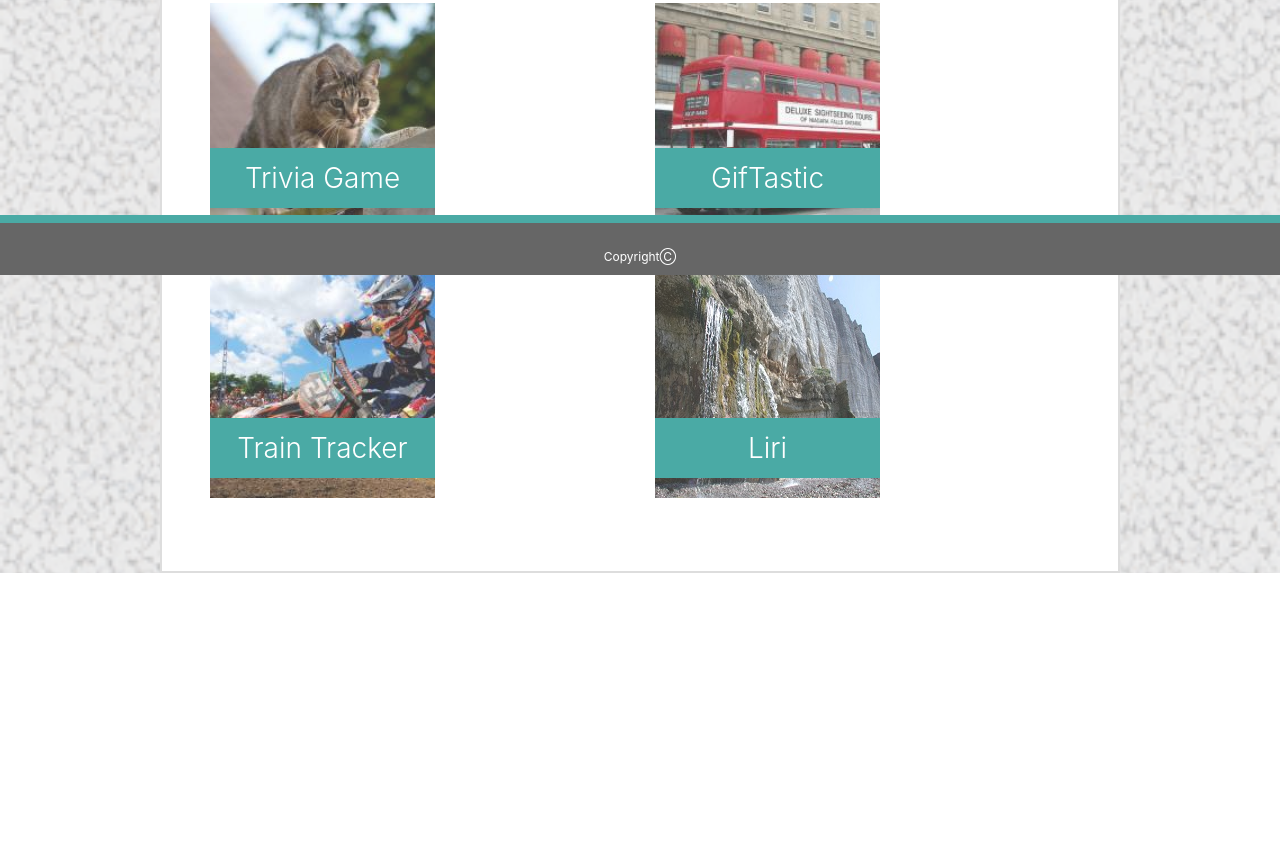
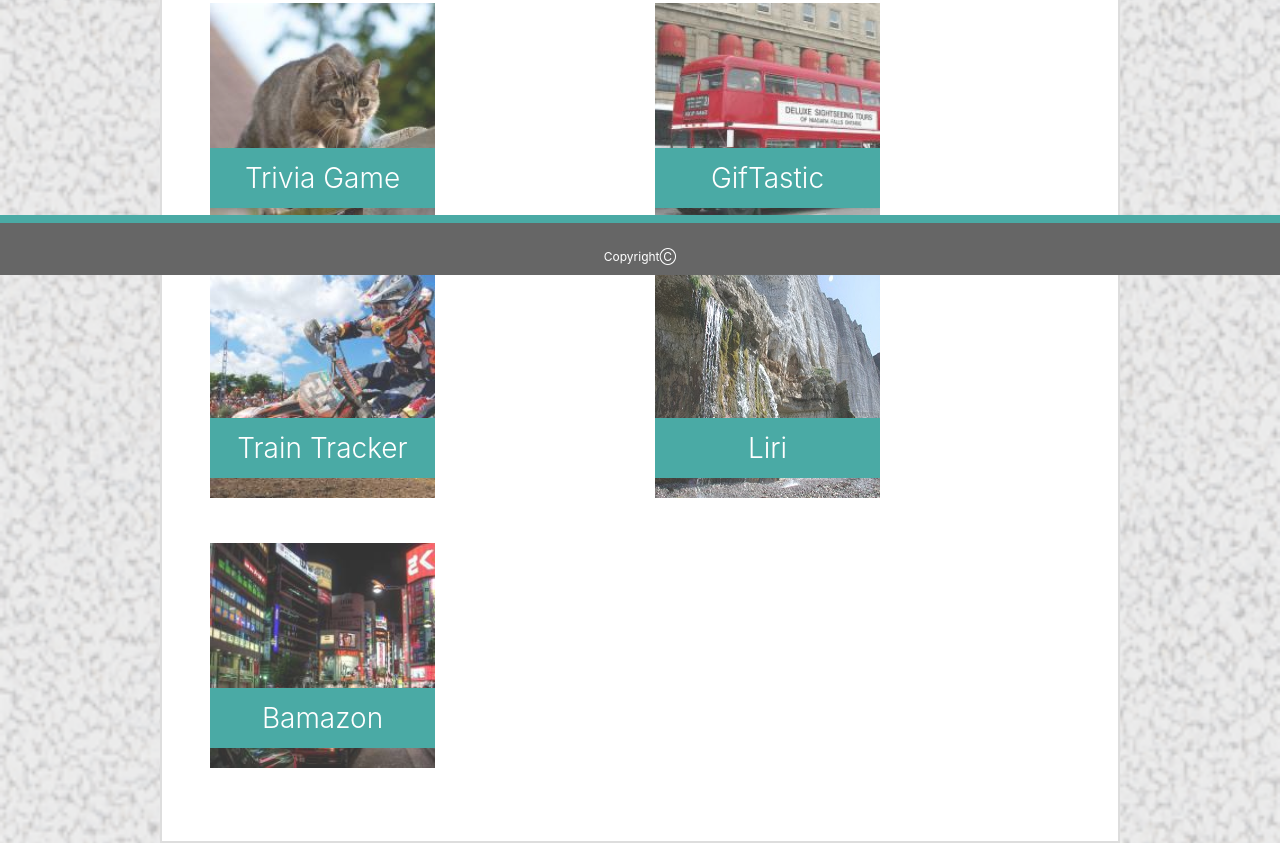
Before and after one commit to GrimbleLewis/Bootstrap-Portfolio, a plain HTML site: page portfolio.html in a window 1280 px wide. Shown: the part 525-1368 px from the top of the page. Before the commit the page ends 1098 px from the top, so only its background shows below. Drawn offline with nearby package versions, Linux system fonts and the light colour scheme.

Commit message:
added Bamazon node app to the portfolio page

```diff
--- a/portfolio.html
+++ b/portfolio.html
@@ -115,6 +115,17 @@
                           </div>
                         </div>
                   </div>
+                  <div class="row">
+                    <div class="col-sm">
+                      <div class="work">
+                        <a href="https://drive.google.com/file/d/10dABqekV5HcSzDfjS6ixHqJ4k-quB6Ri/view?usp=sharing" target="_blank">
+                        <img src="assets/images/image7.jpg" alt="Bamazon-node-app">
+
+                          <h3>Bamazon</h3>
+                        </a>
+                      </div>
+                    </div>
+                    </div>
               </div>
 
           </div>
```
Also changed, not shown: assets/images/image7.jpg (added).
